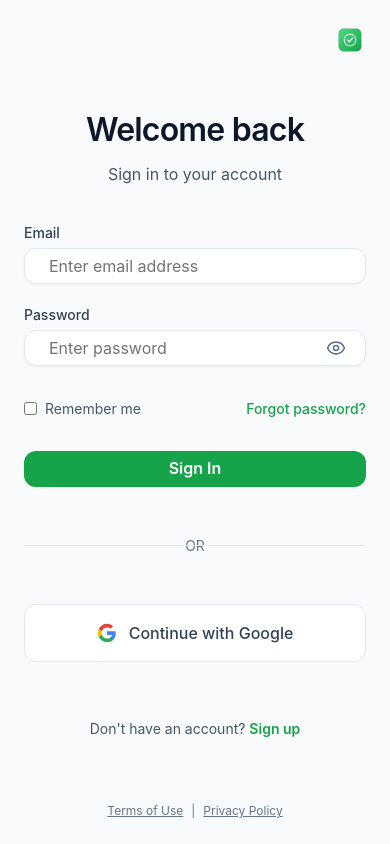
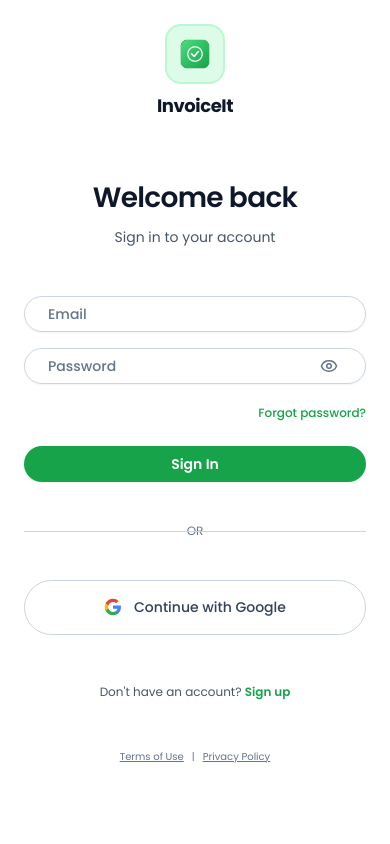
Before and after one commit to penuel-sudo/invoice-it, a React (Vite) app: page /auth in a window 390 px wide. Built offline with nearby package versions, Linux system fonts and the light colour scheme.

Commit message:
new auth page design

```diff
--- a/src/components/layout/Layout.tsx
+++ b/src/components/layout/Layout.tsx
@@ -8,9 +8,10 @@
   children: React.ReactNode
   isNotificationVisible?: boolean
   onNotificationToggle?: () => void
+  hideBottomNav?: boolean
 }
 
-export default function Layout({ children, isNotificationVisible, onNotificationToggle }: LayoutProps) {
+export default function Layout({ children, isNotificationVisible, onNotificationToggle, hideBottomNav = false }: LayoutProps) {
   const { user } = useAuth()
   const [isMobile, setIsMobile] = useState(false)
 
@@ -54,7 +55,7 @@
           width: '100%',
           maxWidth: isMobile ? '100vw' : 'calc(100vw - 280px)',
           padding: isMobile ? '0' : '2rem',
-          paddingBottom: isMobile ? '5rem' : '2rem', // Space for bottom nav on mobile
+          paddingBottom: isMobile && !hideBottomNav ? '5rem' : '2rem', // Space for bottom nav on mobile
           marginLeft: isMobile ? 0 : '280px', // Sidebar width
           transition: 'margin-left 0.3s ease',
           overflowX: 'hidden',
@@ -65,7 +66,7 @@
       </div>
 
       {/* Bottom Navigation - Mobile only */}
-      {isMobile && <BottomNav isNotificationVisible={isNotificationVisible} onNotificationToggle={onNotificationToggle} />}
+      {isMobile && !hideBottomNav && <BottomNav isNotificationVisible={isNotificationVisible} onNotificationToggle={onNotificationToggle} />}
     </div>
   )
 }
--- a/src/pages/AuthPage.tsx
+++ b/src/pages/AuthPage.tsx
@@ -5,6 +5,12 @@
 import { useAuth } from '../lib/useAuth'
 import { brandColors, typographyPresets } from '../stylings'
 import { Button, Input, Label } from '../components/ui'
+
+// Import Poppins font
+const link = document.createElement('link')
+link.href = 'https://fonts.googleapis.com/css2?family=Poppins:wght@300;400;500;600;700&display=swap'
+link.rel = 'stylesheet'
+document.head.appendChild(link)
 
 const getTypographyStyle = (preset: any) => {
   return {
@@ -95,19 +101,60 @@
   return (
     <div style={{
       minHeight: '100vh',
-      backgroundColor: brandColors.neutral[50],
+      backgroundColor: brandColors.white,
       display: 'flex',
       flexDirection: 'column',
       alignItems: 'center',
       justifyContent: 'center',
       padding: window.innerWidth < 768 ? '1.5rem' : '2rem',
-      fontFamily: '-apple-system, BlinkMacSystemFont, "Segoe UI", Roboto, "Helvetica Neue", Arial, sans-serif'
+      fontFamily: 'Poppins, -apple-system, BlinkMacSystemFont, "Segoe UI", Roboto, "Helvetica Neue", Arial, sans-serif'
     }}>
-      {/* Header with Logo and Site Name */}
+      {/* Mobile Logo at Top */}
+      {window.innerWidth < 768 && (
+        <div style={{
+          position: 'absolute',
+          top: '1.5rem',
+          left: '50%',
+          transform: 'translateX(-50%)',
+          display: 'flex',
+          flexDirection: 'column',
+          alignItems: 'center',
+          gap: '0.5rem',
+          zIndex: 10
+        }}>
+          <div style={{
+            width: '60px',
+            height: '60px',
+            backgroundColor: brandColors.primary[100],
+            borderRadius: '16px',
+            display: 'flex',
+            alignItems: 'center',
+            justifyContent: 'center',
+            border: `2px solid ${brandColors.primary[200]}`
+          }}>
+            <img
+              src="/logo_web_app_256x256.png"
+              alt="InvoiceIt"
+              style={{ width: '40px', height: '40px' }}
+            />
+          </div>
+          <span style={{
+            fontSize: '1.125rem',
+            fontWeight: '700',
+            color: brandColors.neutral[900],
+            letterSpacing: '-0.025em'
+          }}>
+            InvoiceIt
+          </span>
+        </div>
+      )}
+
+      {/* Desktop Logo on Right */}
+      {window.innerWidth >= 768 && (
         <div style={{
           position: 'fixed',
           top: '1.5rem',
-        right: window.innerWidth < 768 ? '1.5rem' : '2rem',
+          right: '2rem',
           display: 'flex',
           alignItems: 'center',
           gap: '0.75rem',
@@ -116,12 +163,8 @@
           <img
             src="/logo_web_app_256x256.png"
             alt="InvoiceIt"
-          style={{
-            width: window.innerWidth < 768 ? '32px' : '40px',
-            height: window.innerWidth < 768 ? '32px' : '40px'
-          }}
+            style={{ width: '40px', height: '40px' }}
           />
-        {window.innerWidth >= 768 && (
           <span style={{
             fontSize: '1.25rem',
             fontWeight: '700',
@@ -130,8 +173,8 @@
           }}>
             InvoiceIt
           </span>
+        </div>
       )}
-      </div>
 
       {/* Main Content */}
       <div style={{
@@ -144,22 +187,25 @@
         {/* Welcome Section */}
         <div style={{
           textAlign: 'center',
-          marginBottom: '2.5rem'
+          marginBottom: window.innerWidth < 768 ? '3rem' : '2.5rem',
+          marginTop: window.innerWidth < 768 ? '6rem' : '0'
         }}>
           <h1 style={{
-            fontSize: '2rem',
+            fontSize: window.innerWidth < 768 ? '1.75rem' : '2rem',
             fontWeight: '600',
             color: brandColors.neutral[900],
             margin: '0 0 0.5rem 0',
-            letterSpacing: '-0.025em'
+            letterSpacing: '-0.025em',
+            fontFamily: 'Poppins, sans-serif'
           }}>
             {isLogin ? 'Welcome back' : 'Create your account'}
           </h1>
           <p style={{
-            fontSize: '1rem',
+            fontSize: window.innerWidth < 768 ? '0.875rem' : '1rem',
             color: brandColors.neutral[600],
             margin: 0,
-            fontWeight: '400'
+            fontWeight: '400',
+            fontFamily: 'Poppins, sans-serif'
           }}>
             {isLogin ? 'Sign in to your account' : 'Get started with InvoiceIt'}
           </p>
@@ -169,129 +215,151 @@
         <div style={{
           width: '100%'
         }}>
-        <form onSubmit={handleSubmit} style={{ display: 'flex', flexDirection: 'column', gap: '1.5rem' }}>
+        <form onSubmit={handleSubmit} style={{ display: 'flex', flexDirection: 'column', gap: '1rem' }}>
           {!isLogin && (
-            <div>
-              <Label htmlFor="name" style={{
-                color: brandColors.neutral[700],
-                fontSize: '0.875rem',
-                fontWeight: '500',
-                marginBottom: '0.5rem',
-                display: 'block'
-              }}>
-                Name
-              </Label>
+            <div style={{ position: 'relative' }}>
               <Input
                 id="name"
                 type="text"
-                placeholder="Enter your name"
+                placeholder=" "
                 value={formData.name}
                 onChange={(e) => handleInputChange('name', e.target.value)}
                 style={{
                   width: '100%',
-                  padding: window.innerWidth < 768 ? '1rem 1.5rem' : '1.25rem 1.5rem',
-                  border: `1px solid ${brandColors.neutral[200]}`,
-                  borderRadius: '12px',
-                  fontSize: '1rem',
-                  backgroundColor: brandColors.white,
+                  padding: window.innerWidth < 768 ? '1.25rem 1.5rem 0.75rem 1.5rem' : '1.5rem 1.5rem 1rem 1.5rem',
+                  border: `1px solid ${brandColors.neutral[300]}`,
+                  borderRadius: '50px',
+                  fontSize: window.innerWidth < 768 ? '0.875rem' : '1rem',
+                  backgroundColor: 'transparent',
                   outline: 'none',
                   transition: 'all 0.2s ease',
-                  boxSizing: 'border-box'
+                  boxSizing: 'border-box',
+                  fontFamily: 'Poppins, sans-serif'
                 }}
                 onFocus={(e) => {
-                  e.target.style.borderColor = brandColors.primary[300]
-                  e.target.style.boxShadow = `0 0 0 3px ${brandColors.primary[100]}`
+                  e.target.style.borderColor = brandColors.primary[400]
+                  e.target.style.boxShadow = `0 0 0 2px ${brandColors.primary[100]}`
                 }}
                 onBlur={(e) => {
-                  e.target.style.borderColor = brandColors.neutral[200]
+                  e.target.style.borderColor = brandColors.neutral[300]
                   e.target.style.boxShadow = 'none'
                 }}
               />
+              <Label htmlFor="name" style={{
+                position: 'absolute',
+                left: '1.5rem',
+                top: formData.name ? '0.5rem' : '50%',
+                transform: formData.name ? 'translateY(0)' : 'translateY(-50%)',
+                fontSize: formData.name ? '0.75rem' : (window.innerWidth < 768 ? '0.875rem' : '1rem'),
+                fontWeight: '500',
+                color: formData.name ? brandColors.primary[600] : brandColors.neutral[500],
+                backgroundColor: brandColors.white,
+                padding: formData.name ? '0 0.5rem' : '0',
+                transition: 'all 0.2s ease',
+                pointerEvents: 'none',
+                fontFamily: 'Poppins, sans-serif'
+              }}>
+                Name
+              </Label>
             </div>
           )}
 
-          <div>
-            <Label htmlFor="email" style={{
-              color: brandColors.neutral[700],
-              fontSize: '0.875rem',
-              fontWeight: '500',
-              marginBottom: '0.5rem',
-              display: 'block'
-            }}>
-              Email
-            </Label>
+          <div style={{ position: 'relative' }}>
             <Input
               id="email"
               type="email"
-              placeholder="Enter email address"
+              placeholder=" "
               value={formData.email}
               onChange={(e) => handleInputChange('email', e.target.value)}
               style={{
                 width: '100%',
-                padding: window.innerWidth < 768 ? '1rem 1.5rem' : '1.25rem 1.5rem',
-                border: `1px solid ${brandColors.neutral[200]}`,
-                borderRadius: '12px',
-                fontSize: '1rem',
-                backgroundColor: brandColors.white,
+                padding: window.innerWidth < 768 ? '1.25rem 1.5rem 0.75rem 1.5rem' : '1.5rem 1.5rem 1rem 1.5rem',
+                border: `1px solid ${brandColors.neutral[300]}`,
+                borderRadius: '50px',
+                fontSize: window.innerWidth < 768 ? '0.875rem' : '1rem',
+                backgroundColor: 'transparent',
                 outline: 'none',
                 transition: 'all 0.2s ease',
-                boxSizing: 'border-box'
+                boxSizing: 'border-box',
+                fontFamily: 'Poppins, sans-serif'
               }}
               onFocus={(e) => {
-                e.target.style.borderColor = brandColors.primary[300]
-                e.target.style.boxShadow = `0 0 0 3px ${brandColors.primary[100]}`
+                e.target.style.borderColor = brandColors.primary[400]
+                e.target.style.boxShadow = `0 0 0 2px ${brandColors.primary[100]}`
               }}
               onBlur={(e) => {
-                e.target.style.borderColor = brandColors.neutral[200]
+                e.target.style.borderColor = brandColors.neutral[300]
                 e.target.style.boxShadow = 'none'
               }}
             />
+            <Label htmlFor="email" style={{
+              position: 'absolute',
+              left: '1.5rem',
+              top: formData.email ? '0.5rem' : '50%',
+              transform: formData.email ? 'translateY(0)' : 'translateY(-50%)',
+              fontSize: formData.email ? '0.75rem' : (window.innerWidth < 768 ? '0.875rem' : '1rem'),
+              fontWeight: '500',
+              color: formData.email ? brandColors.primary[600] : brandColors.neutral[500],
+              backgroundColor: brandColors.white,
+              padding: formData.email ? '0 0.5rem' : '0',
+              transition: 'all 0.2s ease',
+              pointerEvents: 'none',
+              fontFamily: 'Poppins, sans-serif'
+            }}>
+              Email
+            </Label>
           </div>
 
-          <div>
-            <Label htmlFor="password" style={{
-              color: brandColors.neutral[700],
-              fontSize: '0.875rem',
-              fontWeight: '500',
-              marginBottom: '0.5rem',
-              display: 'block'
-            }}>
-              Password
-            </Label>
           <div style={{ position: 'relative' }}>
             <Input
               id="password"
               type={showPassword ? 'text' : 'password'}
-                placeholder="Enter password"
+              placeholder=" "
               value={formData.password}
               onChange={(e) => handleInputChange('password', e.target.value)}
               style={{
                 width: '100%',
-                  padding: window.innerWidth < 768 ? '1rem 1.5rem' : '1.25rem 1.5rem',
-                  paddingRight: '3.5rem',
-                  border: `1px solid ${brandColors.neutral[200]}`,
-                  borderRadius: '12px',
-                  fontSize: '1rem',
-                  backgroundColor: brandColors.white,
+                padding: window.innerWidth < 768 ? '1.25rem 3.5rem 0.75rem 1.5rem' : '1.5rem 3.5rem 1rem 1.5rem',
+                border: `1px solid ${brandColors.neutral[300]}`,
+                borderRadius: '50px',
+                fontSize: window.innerWidth < 768 ? '0.875rem' : '1rem',
+                backgroundColor: 'transparent',
                 outline: 'none',
                 transition: 'all 0.2s ease',
-                  boxSizing: 'border-box'
+                boxSizing: 'border-box',
+                fontFamily: 'Poppins, sans-serif'
               }}
               onFocus={(e) => {
-                  e.target.style.borderColor = brandColors.primary[300]
-                  e.target.style.boxShadow = `0 0 0 3px ${brandColors.primary[100]}`
+                e.target.style.borderColor = brandColors.primary[400]
+                e.target.style.boxShadow = `0 0 0 2px ${brandColors.primary[100]}`
               }}
               onBlur={(e) => {
-                  e.target.style.borderColor = brandColors.neutral[200]
+                e.target.style.borderColor = brandColors.neutral[300]
                 e.target.style.boxShadow = 'none'
               }}
             />
+            <Label htmlFor="password" style={{
+              position: 'absolute',
+              left: '1.5rem',
+              top: formData.password ? '0.5rem' : '50%',
+              transform: formData.password ? 'translateY(0)' : 'translateY(-50%)',
+              fontSize: formData.password ? '0.75rem' : (window.innerWidth < 768 ? '0.875rem' : '1rem'),
+              fontWeight: '500',
+              color: formData.password ? brandColors.primary[600] : brandColors.neutral[500],
+              backgroundColor: brandColors.white,
+              padding: formData.password ? '0 0.5rem' : '0',
+              transition: 'all 0.2s ease',
+              pointerEvents: 'none',
+              fontFamily: 'Poppins, sans-serif'
+            }}>
+              Password
+            </Label>
             <button
               type="button"
               onClick={() => setShowPassword(!showPassword)}
               style={{
                 position: 'absolute',
-                  right: '1rem',
+                right: '1.5rem',
                 top: '50%',
                 transform: 'translateY(-50%)',
                 background: 'none',
@@ -301,39 +369,28 @@
                 padding: '0.25rem'
               }}
             >
-                {showPassword ? <EyeOff size={20} /> : <Eye size={20} />}
+              {showPassword ? <EyeOff size={window.innerWidth < 768 ? 18 : 20} /> : <Eye size={window.innerWidth < 768 ? 18 : 20} />}
             </button>
-            </div>
           </div>
 
           {isLogin && (
             <div style={{
               display: 'flex',
-              justifyContent: 'space-between',
-              alignItems: 'center',
-              margin: '0.5rem 0'
+              justifyContent: 'flex-end',
+              marginTop: '0.25rem',
+              marginBottom: '0.5rem'
             }}>
-              <label style={{
-                display: 'flex',
-                alignItems: 'center',
-                gap: '0.5rem',
-                fontSize: '0.875rem',
-                color: brandColors.neutral[600],
-                cursor: 'pointer'
-              }}>
-                <input type="checkbox" style={{ margin: 0 }} />
-                Remember me
-              </label>
               <button
                 type="button"
                 style={{
                   background: 'none',
                   border: 'none',
                   color: brandColors.primary[600],
-                  fontSize: '0.875rem',
+                  fontSize: window.innerWidth < 768 ? '0.75rem' : '0.875rem',
                   fontWeight: '500',
                   cursor: 'pointer',
-                  textDecoration: 'none'
+                  textDecoration: 'none',
+                  fontFamily: 'Poppins, sans-serif'
                 }}
               >
                 Forgot password?
@@ -350,8 +407,9 @@
               backgroundColor: brandColors.primary[600],
               color: brandColors.white,
               border: 'none',
-              borderRadius: '12px',
-              fontSize: '1rem',
+              borderRadius: '50px',
+              fontSize: window.innerWidth < 768 ? '0.875rem' : '1rem',
+              fontFamily: 'Poppins, sans-serif',
               fontWeight: '600',
               cursor: isLoading ? 'not-allowed' : 'pointer',
               opacity: isLoading ? 0.7 : 1,
@@ -375,9 +433,10 @@
           <div style={{
             textAlign: 'center',
             margin: '1.5rem 0',
-            fontSize: '0.875rem',
+            fontSize: window.innerWidth < 768 ? '0.75rem' : '0.875rem',
             color: brandColors.neutral[500],
-            position: 'relative'
+            position: 'relative',
+            fontFamily: 'Poppins, sans-serif'
           }}>
             <div style={{
               position: 'absolute',
@@ -385,10 +444,10 @@
               left: 0,
               right: 0,
               height: '1px',
-              backgroundColor: brandColors.neutral[200]
+              backgroundColor: brandColors.neutral[300]
             }}></div>
             <span style={{
-              backgroundColor: brandColors.neutral[50],
+              backgroundColor: brandColors.white,
               padding: '0 1rem',
               color: brandColors.neutral[500]
             }}>
@@ -403,11 +462,12 @@
             style={{
               width: '100%',
               padding: window.innerWidth < 768 ? '1rem 1.5rem' : '1.25rem 1.5rem',
-              backgroundColor: brandColors.white,
+              backgroundColor: 'transparent',
               color: brandColors.neutral[700],
-              border: `1px solid ${brandColors.neutral[200]}`,
-              borderRadius: '12px',
-              fontSize: '1rem',
+              border: `1px solid ${brandColors.neutral[300]}`,
+              borderRadius: '50px',
+              fontSize: window.innerWidth < 768 ? '0.875rem' : '1rem',
+              fontFamily: 'Poppins, sans-serif',
               fontWeight: '500',
               cursor: isLoading ? 'not-allowed' : 'pointer',
               display: 'flex',
@@ -426,11 +486,11 @@
             onMouseLeave={(e) => {
               if (!isLoading) {
                 e.currentTarget.style.borderColor = brandColors.neutral[200]
-                e.currentTarget.style.backgroundColor = brandColors.white
+                e.currentTarget.style.backgroundColor = 'transparent'
               }
             }}
           >
-            <svg width="20" height="20" viewBox="0 0 24 24">
+            <svg width={window.innerWidth < 768 ? 18 : 20} height={window.innerWidth < 768 ? 18 : 20} viewBox="0 0 24 24">
               <path fill="#4285F4" d="M22.56 12.25c0-.78-.07-1.53-.2-2.25H12v4.26h5.92c-.26 1.37-1.04 2.53-2.21 3.31v2.77h3.57c2.08-1.92 3.28-4.74 3.28-8.09z"/>
               <path fill="#34A853" d="M12 23c2.97 0 5.46-.98 7.28-2.66l-3.57-2.77c-.98.66-2.23 1.06-3.71 1.06-2.86 0-5.29-1.93-6.16-4.53H2.18v2.84C3.99 20.53 7.7 23 12 23z"/>
               <path fill="#FBBC05" d="M5.84 14.09c-.22-.66-.35-1.36-.35-2.09s.13-1.43.35-2.09V7.07H2.18C1.43 8.55 1 10.22 1 12s.43 3.45 1.18 4.93l2.85-2.22.81-.62z"/>
@@ -442,8 +502,9 @@
           <div style={{
             textAlign: 'center',
             marginTop: '2rem',
-            fontSize: '0.875rem',
-            color: brandColors.neutral[600]
+            fontSize: window.innerWidth < 768 ? '0.75rem' : '0.875rem',
+            color: brandColors.neutral[600],
+            fontFamily: 'Poppins, sans-serif'
           }}>
             {isLogin ? "Don't have an account? " : "Already have an account? "}
             <button
@@ -455,25 +516,21 @@
                 color: brandColors.primary[600],
                 fontWeight: '600',
                 cursor: 'pointer',
-                textDecoration: 'none'
+                textDecoration: 'none',
+                fontFamily: 'Poppins, sans-serif'
               }}
             >
               {isLogin ? 'Sign up' : 'Sign in'}
             </button>
           </div>
-        </form>
-        </div>
-      </div>
 
           {/* Footer Links */}
           <div style={{
-        position: 'fixed',
-        bottom: '1.5rem',
-        left: '50%',
-        transform: 'translateX(-50%)',
             textAlign: 'center',
-        fontSize: '0.75rem',
-        color: brandColors.neutral[500]
+            marginTop: '2rem',
+            fontSize: window.innerWidth < 768 ? '0.625rem' : '0.75rem',
+            color: brandColors.neutral[500],
+            fontFamily: 'Poppins, sans-serif'
           }}>
             <span style={{ textDecoration: 'underline', cursor: 'pointer' }}>
               Terms of Use
@@ -483,6 +540,9 @@
               Privacy Policy
             </span>
           </div>
+        </form>
+        </div>
+      </div>
     </div>
   )
 }
--- a/src/pages/InvoiceCreatePage.tsx
+++ b/src/pages/InvoiceCreatePage.tsx
@@ -231,7 +231,7 @@
   if (!user) { return null }
 
   return (
-    <Layout>
+    <Layout hideBottomNav={true}>
       <div style={{
         paddingBottom: '4rem',
         backgroundColor: brandColors.white,
```
Lines whose indentation alone changed are shown as unchanged.
